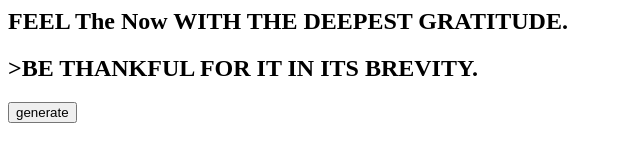
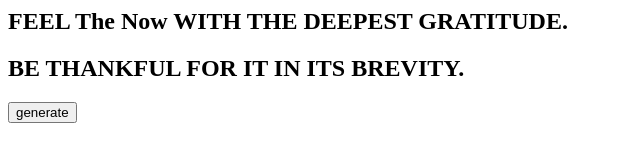
Before and after one commit to quintenmcelhiney/web, a plain HTML site: page index.html in a window 1280 px wide. Shown: the whole page, without its empty margins (0-640 px from the left). Drawn offline with Linux system fonts and the light colour scheme.

Commit message:
Update index.html

```diff
--- a/index.html
+++ b/index.html
@@ -10,7 +10,7 @@
 <body>
 
   <h2>FEEL The Now WITH THE DEEPEST GRATITUDE. </h2>
-  <h2>>BE THANKFUL FOR IT IN ITS BREVITY. </h2>
+  <h2>BE THANKFUL FOR IT IN ITS BREVITY. </h2>
   <div>
     <button>generate</button>
   </div>
@@ -28,10 +28,10 @@
 
     function getWord(){
 
-      var theWord = [
-        "my breath",
-        "my pulse",
-        "my voice",
+      var theWord= [
+        'my breath',
+        'my pulse',
+        'my voice',
         "my brain",
         "my eyes",
         "my legs",
```
